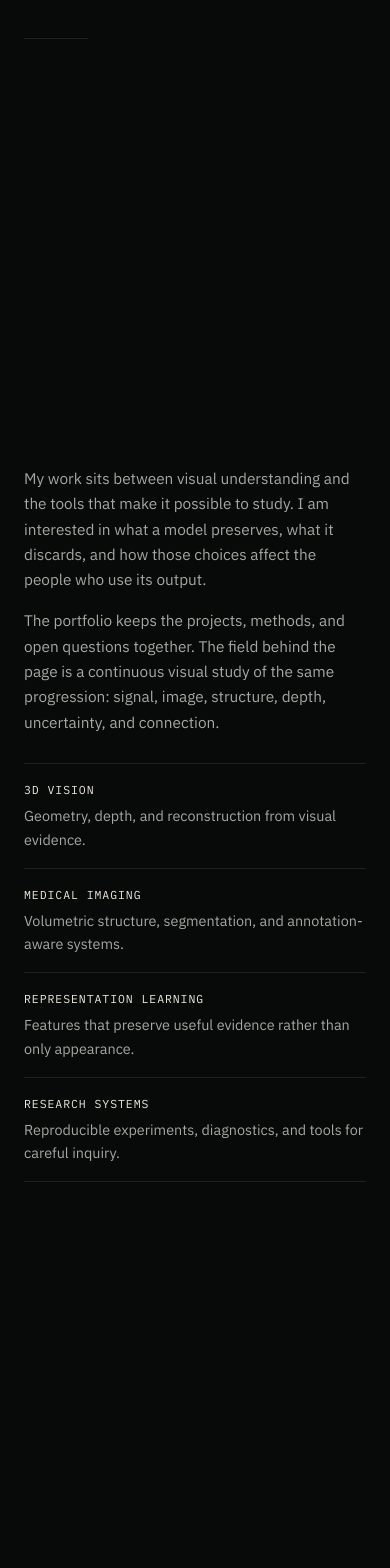
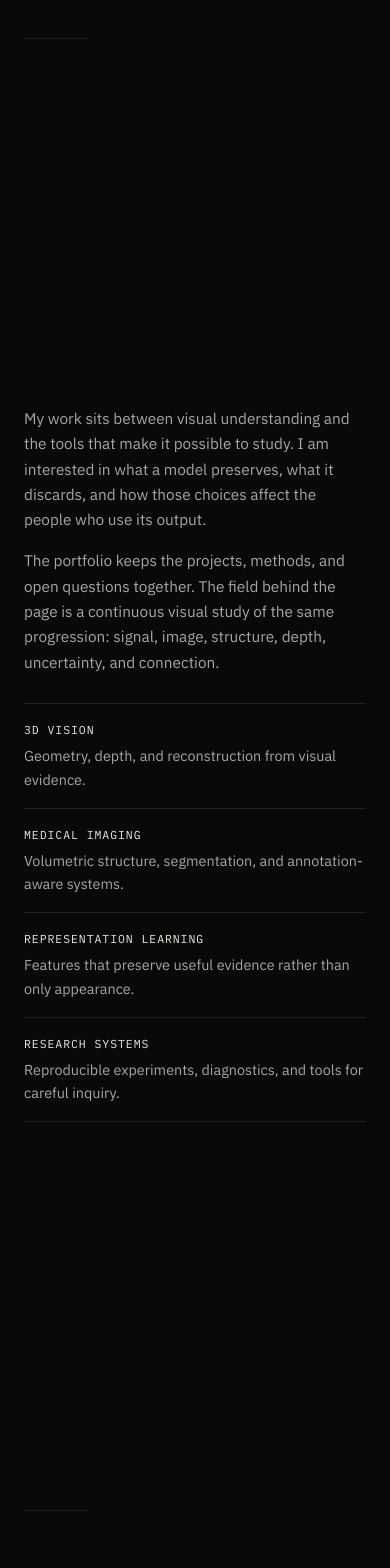
Before and after one commit to QuocKhanhLuong/Portfolio, a Next.js app: page / in a window 390 px wide. Shown: the part 900-2468 px from the top of the page. Built offline with nearby package versions, Linux system fonts and the light colour scheme.

Commit message:
fix layout section heading flow

```diff
--- a/ui/Portfolio.tsx
+++ b/ui/Portfolio.tsx
@@ -359,6 +359,9 @@ export function Portfolio() {
 
       <section className={styles.section} id="about" aria-labelledby="about-title" data-scene="pixel">
         <div className={styles.sectionInner}>
+          <div className={`${styles.sectionLayout} ${styles.layoutLeft}`}>
+            <FieldPanel state="pixel" align="left" className={styles.sectionField} />
+            <div className={styles.sectionContent}>
               <SectionHeading
                 number="01"
                 label="About"
@@ -366,9 +369,6 @@ export function Portfolio() {
                 description="A short account of the questions that connect the work."
                 id="about-title"
               />
-          <div className={`${styles.sectionLayout} ${styles.layoutLeft}`}>
-            <FieldPanel state="pixel" align="left" className={styles.sectionField} />
-            <div className={styles.sectionContent}>
               <div className={styles.aboutGrid} data-motion="row">
                 <div className="body-copy" data-motion="row-lead">
                   {ABOUT.paragraphs.map((paragraph) => (
@@ -397,6 +397,8 @@ export function Portfolio() {
 
       <section className={styles.section} id="work" aria-labelledby="work-title" data-scene="features">
         <div className={styles.sectionInner}>
+          <div className={`${styles.sectionLayout} ${styles.layoutRight}`}>
+            <div className={styles.sectionContent}>
               <SectionHeading
                 number="02"
                 label="Selected work"
@@ -404,8 +406,6 @@ export function Portfolio() {
                 description="Hover or focus an entry to inspect the related field state."
                 id="work-title"
               />
-          <div className={`${styles.sectionLayout} ${styles.layoutRight}`}>
-            <div className={styles.sectionContent}>
               <div className={styles.projectList}>
                 {PROJECTS.map((project, index) => (
                   <SceneFocus
@@ -416,7 +416,7 @@ export function Portfolio() {
                     label={project.title}
                     motion="row"
                   >
-                <span className={styles.rowIndex} data-motion="row-index" data-scene={project.scene}>
+                    <span className={styles.rowIndex} data-motion="row-index">
                       {String(index + 1).padStart(2, '0')}
                     </span>
                     <div className={styles.rowMain}>
@@ -456,6 +456,9 @@ export function Portfolio() {
 
       <section className={styles.section} id="research" aria-labelledby="research-title" data-scene="uncertainty">
         <div className={styles.sectionInner}>
+          <div className={`${styles.sectionLayout} ${styles.layoutLeft}`}>
+            <FieldPanel state="uncertainty" align="left" className={styles.sectionField} />
+            <div className={styles.sectionContent}>
               <SectionHeading
                 number="03"
                 label="Research / publications"
@@ -463,9 +466,6 @@ export function Portfolio() {
                 description="The background graph is a visual index. The readable record stays here."
                 id="research-title"
               />
-          <div className={`${styles.sectionLayout} ${styles.layoutLeft}`}>
-            <FieldPanel state="uncertainty" align="left" className={styles.sectionField} />
-            <div className={styles.sectionContent}>
               <div className={styles.researchList}>
                 {papers.map((node, index) => {
                   const scene: SceneState = node.kind === 'open' ? 'uncertainty' : 'graph';
@@ -478,7 +478,7 @@ export function Portfolio() {
                       label={node.label}
                       motion="row"
                     >
-                  <span className={styles.rowIndex} data-motion="row-index" data-scene={scene}>
+                      <span className={styles.rowIndex} data-motion="row-index">
                         {String(index + 1).padStart(2, '0')}
                       </span>
                       <div className={styles.rowMain}>
@@ -515,14 +515,14 @@ export function Portfolio() {
 
       <section className={styles.section} id="experience" aria-labelledby="experience-title" data-scene="graph">
         <div className={styles.sectionInner}>
+          <div className={`${styles.sectionLayout} ${styles.layoutRight}`}>
+            <div className={styles.sectionContent}>
               <SectionHeading
                 number="04"
                 label="Experience"
                 title="Research and engineering, kept close to the evidence."
                 id="experience-title"
               />
-          <div className={`${styles.sectionLayout} ${styles.layoutRight}`}>
-            <div className={styles.sectionContent}>
               <div className={styles.experienceList}>
                 {EXPERIENCE.map((item) => (
                   <article key={item.id} className={styles.experienceRow} data-motion="row">
--- a/ui/overlay.module.css
+++ b/ui/overlay.module.css
@@ -482,7 +482,6 @@
   grid-template-columns: minmax(9rem, 0.26fr) minmax(0, 1fr);
   margin-bottom: clamp(48px, 8vw, 96px);
   padding: 12px 0 28px;
-  position: relative;
 }
 
 .sectionMarkerBlock {
@@ -1086,6 +1085,17 @@
   row-gap: clamp(32px, 5vw, 72px);
 }
 
+@media (min-width: 1024px) {
+  .section:not(.hero):not(.contactSection) {
+    padding-block: clamp(112px, 10vw, 160px);
+  }
+
+  .sectionLayout > .sectionField {
+    position: sticky;
+    top: calc(var(--chrome-offset) + 2rem);
+  }
+}
+
 .heroGrid {
   align-items: center;
 }
@@ -1116,12 +1126,8 @@
 }
 
 .sectionHeader {
-  background: var(--paper);
-  grid-column: 1 / -1;
   margin-bottom: clamp(32px, 5vw, 64px);
-  position: sticky;
-  top: var(--chrome-offset);
-  z-index: 3;
+  padding-bottom: 0;
 }
 
 .sectionLayout {
@@ -1157,7 +1163,9 @@
 }
 
 .sectionField {
+  align-self: start;
   min-height: clamp(16rem, 30vw, 30rem);
+  position: relative;
 }
 
 .aboutGrid {
@@ -1251,9 +1259,12 @@
     order: 2;
   }
 
-  .sectionHeader {
-    position: relative;
-    top: auto;
+  .sectionContent {
+    order: 1;
+  }
+
+  .sectionLayout > .sectionField {
+    order: 2;
   }
 }
 
@@ -1277,10 +1288,6 @@
 }
 
 @media (prefers-reduced-motion: reduce) {
-  .sectionHeader {
-    position: relative;
-  }
-
   .projectRow::after,
   .researchRow::after,
   .domainItem::after,
```
Lines whose indentation alone changed are shown as unchanged.
